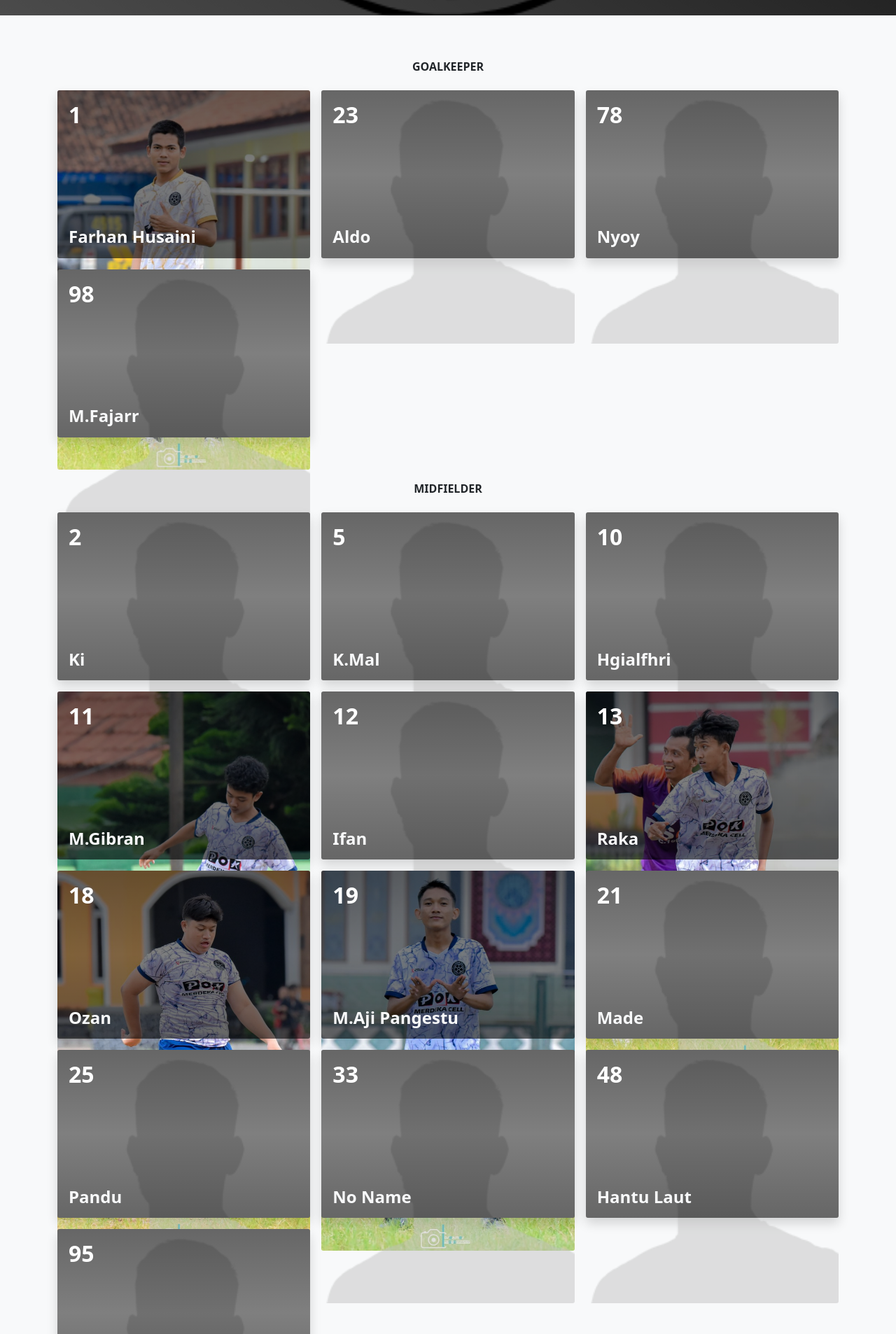
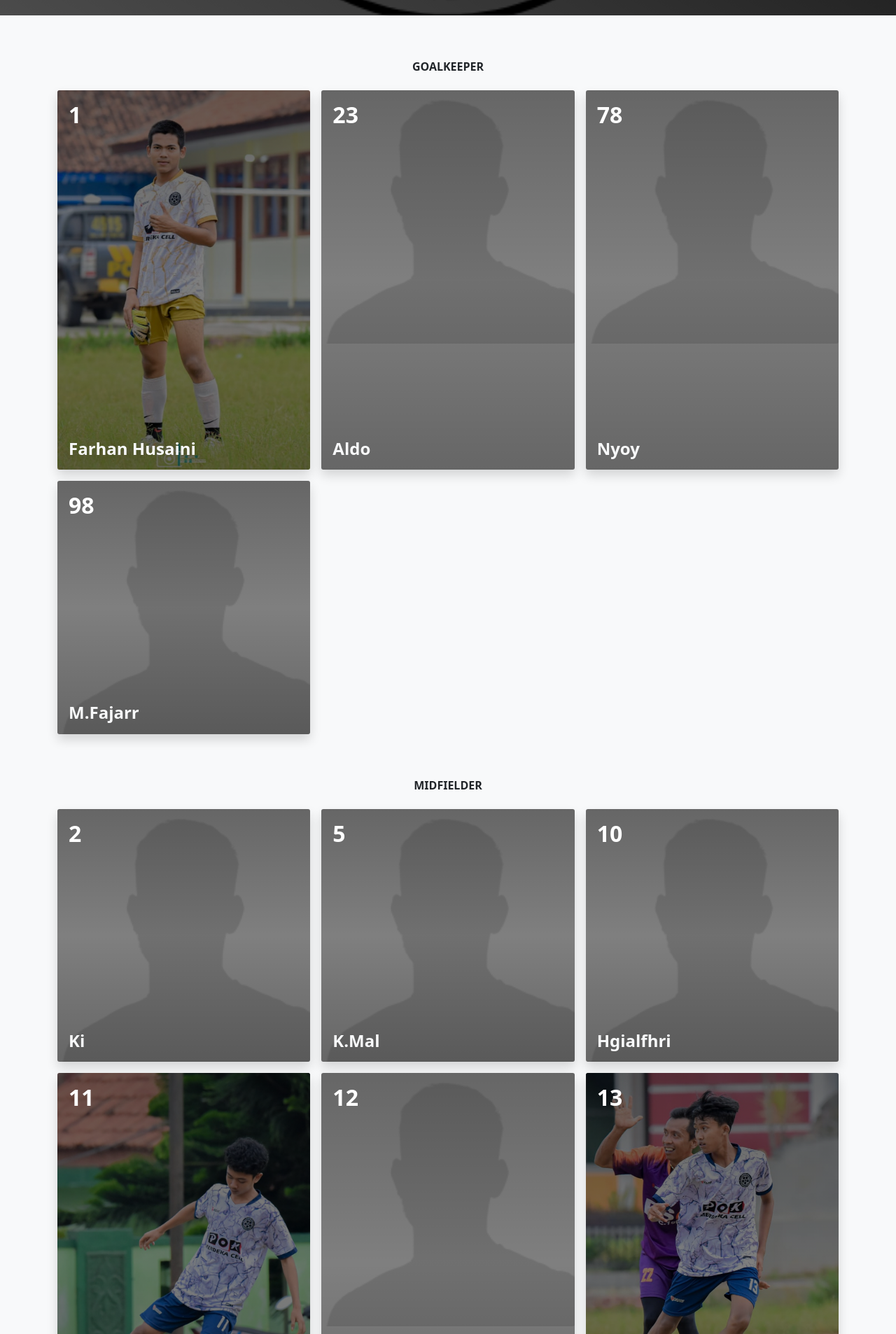
Before and after one commit to tesafc/www2, a Jekyll site: the page built from players.html, in a window 1280 px wide. Shown: the part 682-2588 px from the top of the page at 70% size. Built offline with Jekyll 4.4.1, drawn with Linux system fonts in a browser that asks for light colours.

Commit message:
Update players.html

```diff
--- a/players.html
+++ b/players.html
@@ -11,9 +11,9 @@ image: /assets/img/logo-2.png
       {% for role in roles %}
       <h6 class="d-block w-100 pt-5 text-uppercase text-center fw-bold">{{ role.name }}</h6>
       {% for player in role.items %}
-      <div class="col" style="height: 15rem;">
+      <div class="col">
         <div class="card h-100 text-white border-0 shadow">
-          <img src="{% if player.pp %}{{ player.pp }}{% else %}{{ '/assets/img/pp/blank-pp.png' | relative_url }}{% endif %}" alt="" class="card-img border-0">
+          <img src="{% if player.pp %}{{ player.pp }}{% else %}{{ '/assets/img/pp/blank-pp.png' | relative_url }}{% endif %}" alt="" class="card-img img-fluid border-0">
           <div class="card-img-overlay d-flex flex-column justify-content-between" style="background-image: linear-gradient(rgba(0, 0, 0, 0.6), rgba(0, 0, 0, 0.5), rgba(0, 0, 0, 0.6));">
             <h5 class="card-text fs-2 fw-bolder">{{ player.no-punggung }}</h5>
             <h6 class="card-text text-capitalize fs-4 fw-bolder">{% if player.profile-link %}<a href="{{ player.profile-link }}" class="stretched-link link-light text-decoration-none">{{ player.name }}</a>{% endif %}</h6>
```
